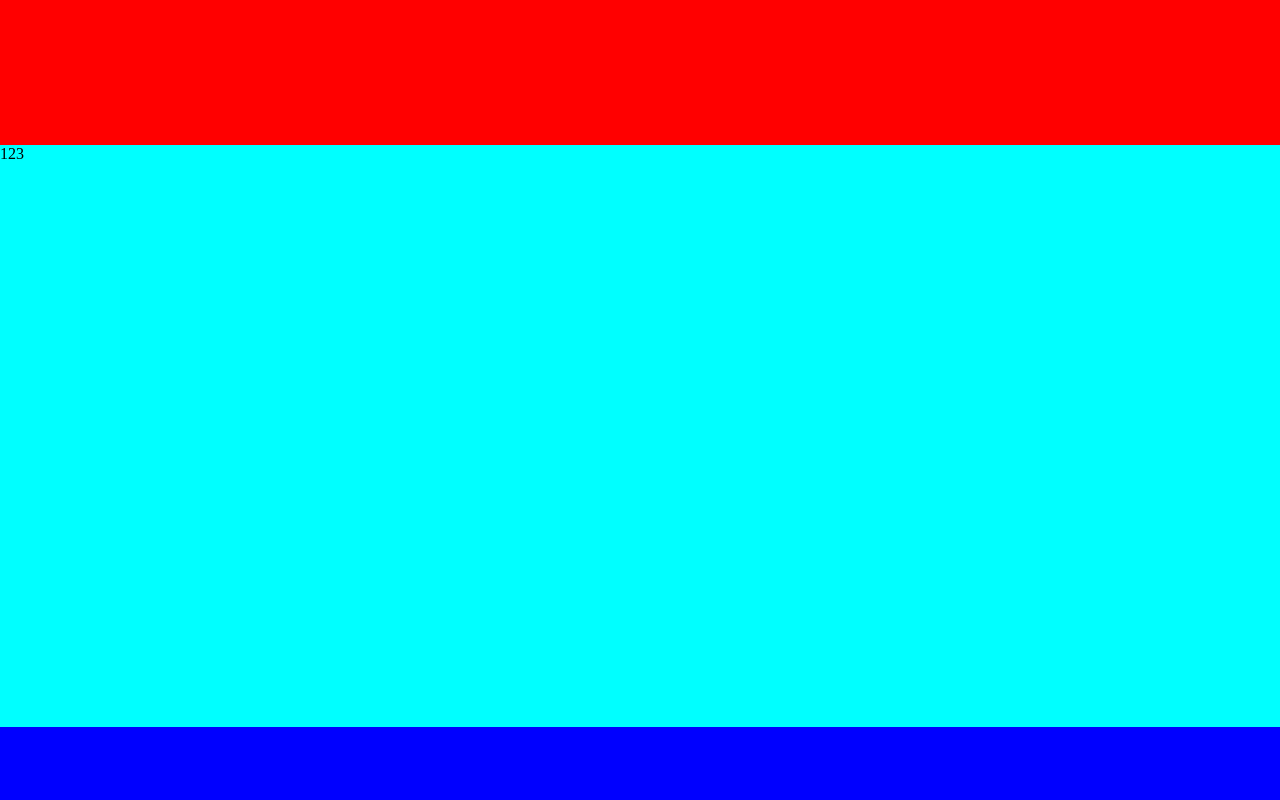
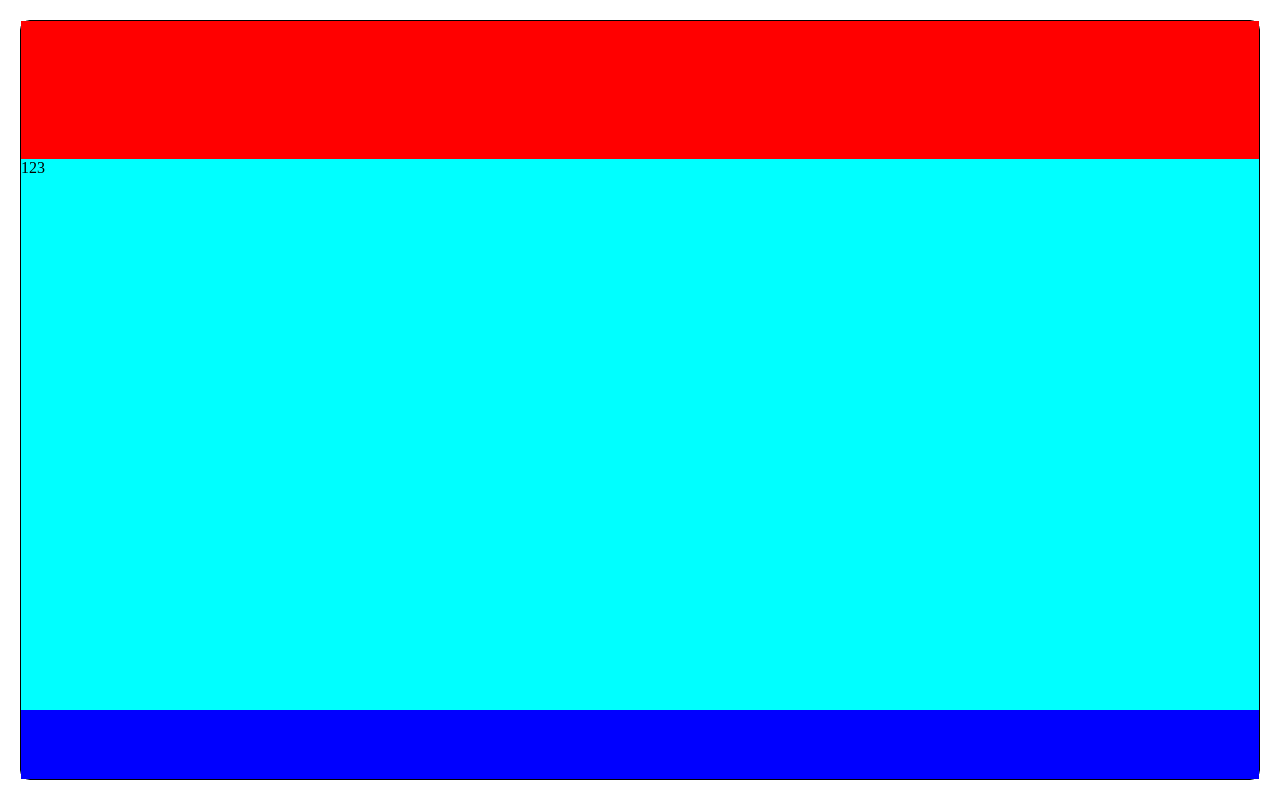
Before and after one commit to CNU-Sedna/sedna-web, a React (Create React App) app: page / in a window 1280 px wide. Built offline with nearby package versions, Linux system fonts and the light colour scheme.

Commit message:
fix: Mediate using flex grow

```diff
--- a/src/App.js
+++ b/src/App.js
@@ -5,18 +5,12 @@ import AppRouter from './Router';
 import { ReactQueryDevtools } from "react-query/devtools";
 import global from './styles/global';
 import { Global } from '@emotion/react';
-import styled from '@emotion/styled';
-
-const Wrapper = styled.div`
-  width: 100%;
-  height: 100%;
-`;
 
 const App = () => {
   const queryClient = new QueryClient();
 
   return (
-    <Wrapper>
+    <>
       <RecoilRoot>
         <QueryClientProvider client={queryClient}>
           <AppRouter/>
@@ -24,7 +18,7 @@ const App = () => {
 					<ReactQueryDevtools initialIsOpen={true} />
         </QueryClientProvider>
       </RecoilRoot>
-    </Wrapper>
+    </>
   );
 }
 
--- a/src/layouts/ScreenLayout.js
+++ b/src/layouts/ScreenLayout.js
@@ -2,11 +2,14 @@ import React from "react";
 import styled from "@emotion/styled";
 
 const Wrapper = styled.div`
+    border: 1px solid black;
+    margin: 20px;
+    border-radius: 10px;
     display: grid;
     grid-template-rows: 2fr 8fr 1fr;
-    width: 100%;
-    height: 100%;
     background-color: aqua;
+    box-sizing: border-box;
+    flex-grow: 1;
 `;
 
 const Header = styled.div`
--- a/src/routes/Home.js
+++ b/src/routes/Home.js
@@ -3,9 +3,9 @@ import ScreenLayout from "../layouts/ScreenLayout";
 
 const Home = () => {
     return (
-    <ScreenLayout>
-        <div>123</div>
-    </ScreenLayout>
+        <ScreenLayout>
+            <div>123</div>
+        </ScreenLayout>
     );
 }
 
--- a/src/styles/global.js
+++ b/src/styles/global.js
@@ -88,6 +88,7 @@ const global = css`
 		font-size: 100%;
 		font: inherit;
 		vertical-align: baseline;
+		box-sizing: border-box;
 	}
 	/* HTML5 display-role reset for older browsers */
 	article,
@@ -105,6 +106,8 @@ const global = css`
 	}
 	html, body {
 		height: 100%;
+		width: 100%;
+		box-sizing: border-box;
 	}
 	ol,
 	ul {
@@ -147,13 +150,13 @@ const global = css`
 		--border-color: 1px solid #dadce0;
 		--border-active: 2px solid #2980b9;
 	}
-	body {
-		div {
-			:first-of-type {
-				height: 100%;
-			}
-		}
+
+	body #root{
+		height: 100%;
+		display: flex;
 	}
+
+
 `;
 
 
```
